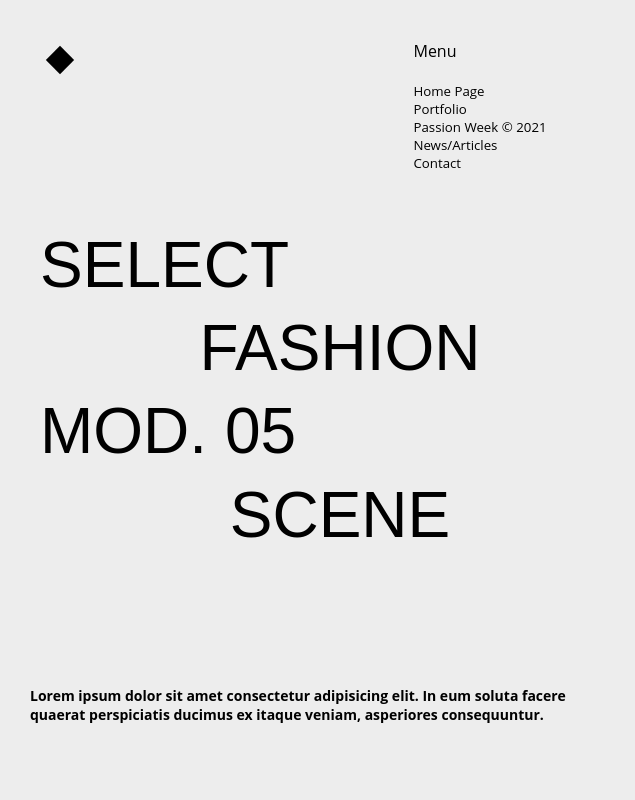
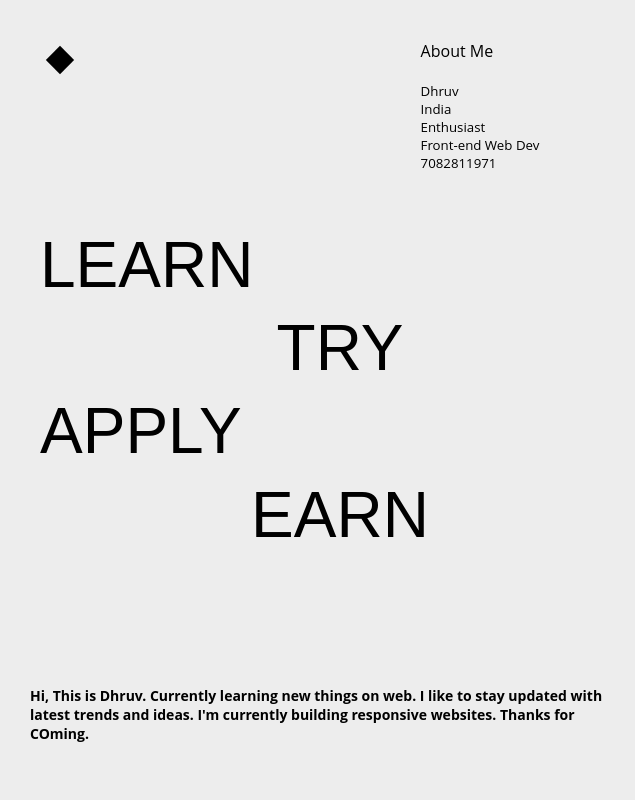
Before and after one commit to Dhruvmehta1311/CSS-Project-1, a plain HTML site: page index.html in a window 1280 px wide. Shown: the full height of the page, 0-635 px from the left. Drawn offline with nearby package versions, Linux system fonts and the light colour scheme.

Commit message:
Little Changes.

```diff
--- a/index.html
+++ b/index.html
@@ -16,24 +16,24 @@
             <div id="square"></div>
         </div>
         <div id="left-top-right">
-            <h4>Menu</h4>
-            <h5>Home Page</h5>
-            <h5>Portfolio</h5>
-            <h5>Passion Week &copy 2021</h5>
-            <h5>News/Articles</h5>
-            <h5>Contact</h5>
+            <h4>About Me</h4>
+            <h5>Dhruv</h5>
+            <h5>India</h5>
+            <h5>Enthusiast</h5>
+            <h5>Front-end Web Dev</h5>
+            <h5>7082811971</h5>
             <h6>
                 <i class="ri-menu-line"></i>
             </h6>
         </div>
         <div id="left-center">
-            <h1>SELECT</h1>
-            <h1>FASHION </h1>
-            <h1>MOD. 05</h1>
-            <h1>SCENE</h1>
+            <h1>LEARN</h1>
+            <h1>TRY</h1>
+            <h1>APPLY</h1>
+            <h1>EARN</h1>
         </div>
         <div id="left-bottom">
-            <p>Lorem ipsum dolor sit amet consectetur adipisicing elit. In eum soluta facere quaerat perspiciatis ducimus ex itaque veniam, asperiores consequuntur.</p>
+            <p>Hi, This is Dhruv. Currently learning new things on web. I like to stay updated with latest trends and ideas. I'm currently building responsive websites. Thanks for COming.</p>
         </div>
         <div id="right">
             <video src="./video.mp4" autoplay muted loop></video>
```
